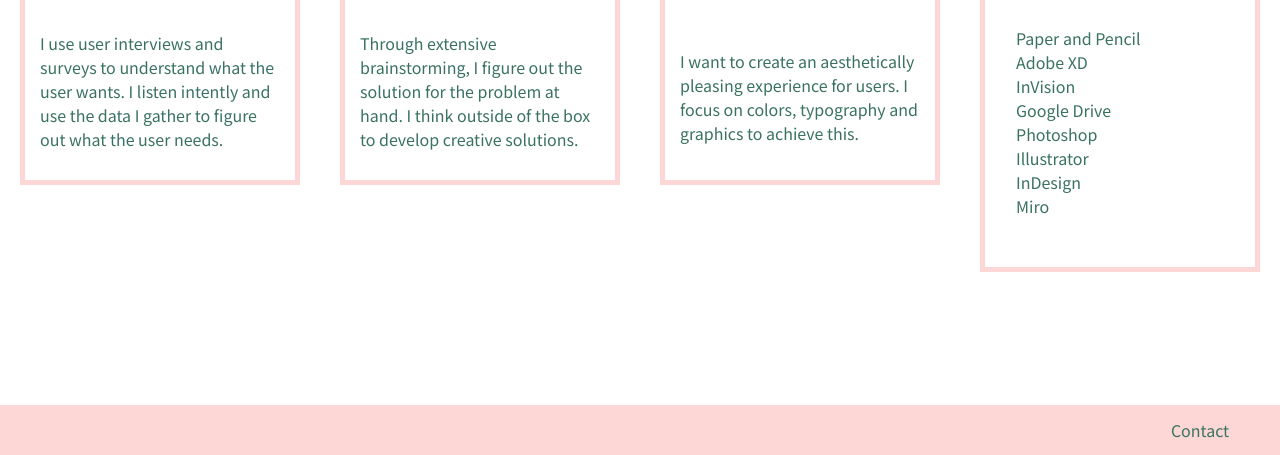
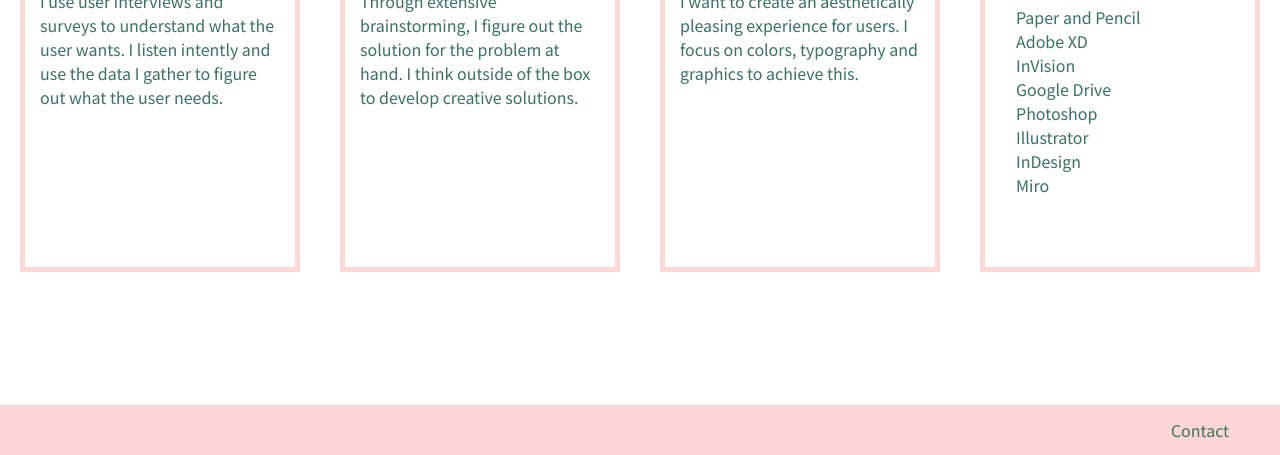
Before and after one commit to marymhenry/UX_UI_HW_18, a plain HTML site: page mySkills.html in a window 1280 px wide. Shown: the part 345-800 px from the top of the page. Drawn offline with Linux system fonts and the light colour scheme.

Commit message:
change to grid

```diff
--- a/css/style.css
+++ b/css/style.css
@@ -135,7 +135,7 @@ h3 {
     background-color: white;
     color:#3A7262;
     grid-template-columns: 1fr 1fr 1fr 1fr;
-    grid-template-rows: 350px;
+    grid-template-rows: 100%;
     grid-template-areas:
     "skill1 skill2 skill3 skill4";
 }
--- a/mySkills.html
+++ b/mySkills.html
@@ -23,20 +23,20 @@
           </div>
         </nav>
     <section id="mySkillsPage">
-        <div id="skill1" class="bodyGridArea">
+        <div id="skill1">
             <h2>USER RESEARCH</h2>
             <div>I use user interviews and surveys to understand what the user wants. I listen intently and use the data I gather to figure out what the user needs.</div>
         </div>
-            <div id="skill2" class="bodyGridArea">
+            <div id="skill2">
             <h2>IDEATION</h2>
             <div>Through extensive brainstorming, I figure out the solution for the problem at hand. I think outside of the box to develop creative solutions.</div>
         </div>
-            <div id="skill3" class="bodyGridArea">
+            <div id="skill3">
             <h2>VISUAL DESIGN</h2>
             <div>I want to create an aesthetically pleasing experience for users. I focus on colors, typography and graphics to achieve this.
             </div>
         </div>
-            <div id="skill4" class="bodyGridArea">
+            <div id="skill4">
             <h2>TOOLS I KNOW</h2>
             <ul>
                 <li>Paper and Pencil</li>
```
